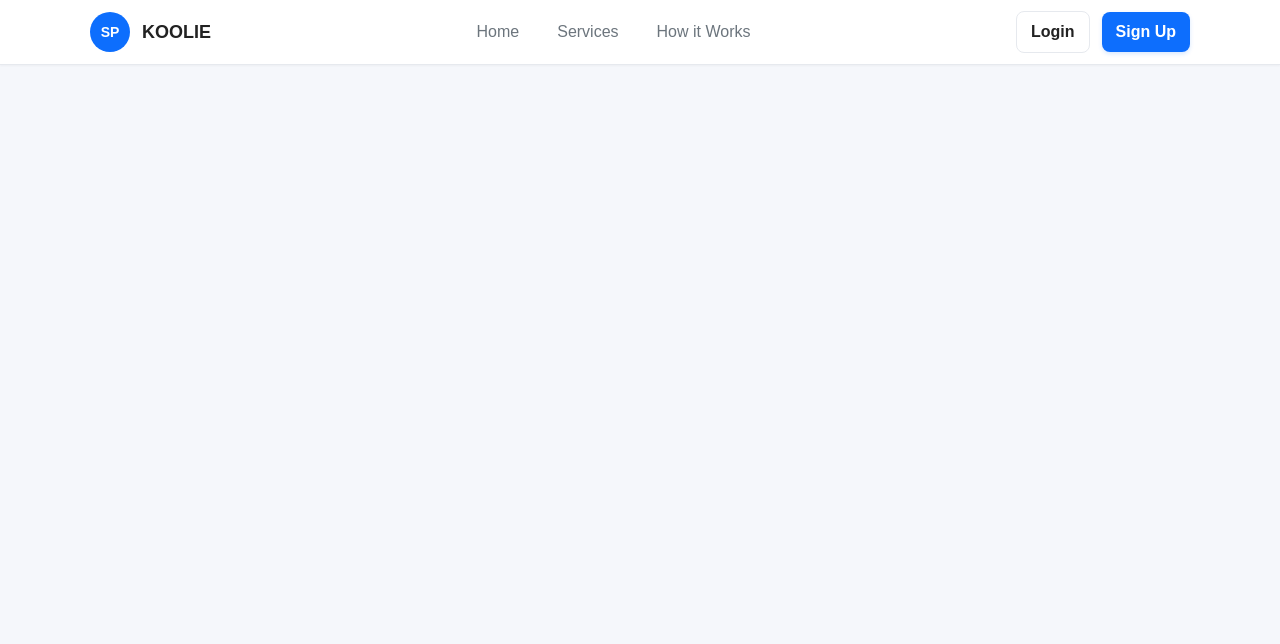
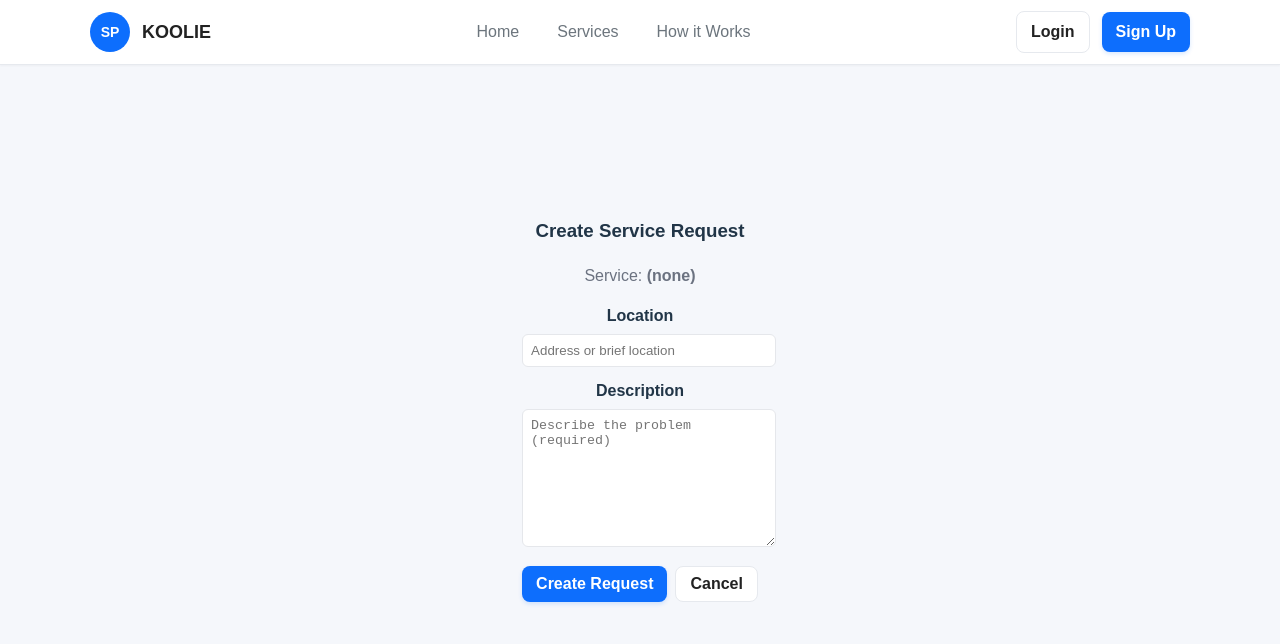
Before and after one commit to Benedict1010/Koolie, a React (Vite) app in the folder Koolie0/client/: page /request in a window 1280 px wide. Shown: the top 644 px of the page. Built offline with nearby package versions, Linux system fonts and the light colour scheme.

Commit message:
service request

```diff
--- a/Koolie0/client/src/App.jsx
+++ b/Koolie0/client/src/App.jsx
@@ -9,6 +9,7 @@ import CompleteProfile from "./pages/CompleteProfile";
 import RoleDashboard from "./pages/RoleDashboard";
 import ClientDashboard from "./pages/ClientDashboard";
 import ProviderDashboard from "./pages/ProviderDashboard";
+import RequestForm from "./pages/RequestForm";
 import { BrowserRouter as Router, Routes, Route } from "react-router-dom";
 
 function HomePage() {
@@ -62,6 +63,7 @@ function App() {
         <Route path="/complete-profile" element={<CompleteProfile />} />
         <Route path="/role-dashboard" element={<RoleDashboard />} />
         <Route path="/client-dashboard" element={<ClientDashboard />} />
+        <Route path="/request" element={<RequestForm />} />
         <Route path="/provider-dashboard" element={<ProviderDashboard />} />
       </Routes>
     </Router>
--- a/Koolie0/client/src/components/dashboard/ClientPanel.jsx
+++ b/Koolie0/client/src/components/dashboard/ClientPanel.jsx
@@ -1,8 +1,10 @@
 import React, { useState } from "react";
+import { useNavigate } from "react-router-dom";
 
 export default function ClientPanel() {
   const [activeTab, setActiveTab] = useState("request");
   const [selectedService, setSelectedService] = useState(null);
+  const navigate = useNavigate();
 
   const services = [
     "Electrician",
@@ -59,7 +61,10 @@ export default function ClientPanel() {
               {services.map((s) => (
                 <div
                   key={s}
-                  onClick={() => setSelectedService(s)}
+                  onClick={() => {
+                    setSelectedService(s);
+                    navigate("/request", { state: { service: s } });
+                  }}
                   role="button"
                   tabIndex={0}
                   style={{
--- /dev/null
+++ b/Koolie0/client/src/pages/RequestForm.jsx
@@ -0,0 +1,86 @@
+import React, { useState } from "react";
+import { useLocation, useNavigate } from "react-router-dom";
+import { auth, db } from "../services/firebase";
+import { collection, addDoc, serverTimestamp, updateDoc, doc } from "firebase/firestore";
+
+export default function RequestForm() {
+  const { state } = useLocation();
+  const navigate = useNavigate();
+  const serviceType = state?.service || "";
+
+  const [description, setDescription] = useState("");
+  const [locationInput, setLocationInput] = useState("");
+  const [loading, setLoading] = useState(false);
+
+  const submit = async (e) => {
+    e.preventDefault();
+    if (!serviceType) return alert("Please choose a service first.");
+    setLoading(true);
+
+    try {
+      const clientId = auth.currentUser ? auth.currentUser.uid : "";
+      const ref = await addDoc(collection(db, "serviceRequests"), {
+        clientId,
+        createdAt: serverTimestamp(),
+        description,
+        location: locationInput,
+        providerId: "",
+        requestId: "",
+        serviceType,
+        status: "open",
+      });
+
+      // store generated id as requestId
+      await updateDoc(doc(db, "serviceRequests", ref.id), { requestId: ref.id });
+
+      setLoading(false);
+      alert("Request created");
+      navigate("/client-dashboard");
+    } catch (err) {
+      console.error(err);
+      setLoading(false);
+      alert((err && err.message) || "Failed to create request. Check console.");
+    }
+  };
+
+  return (
+    <div style={{ padding: 24 }}>
+      <h3>Create Service Request</h3>
+      <p style={{ color: "#6b7280" }}>Service: <strong>{serviceType || "(none)"}</strong></p>
+
+      <form onSubmit={submit} style={{ marginTop: 12, maxWidth: 640 }}>
+        <div style={{ marginBottom: 12 }}>
+          <label style={{ display: "block", fontWeight: 600, marginBottom: 6 }}>Location</label>
+          <input
+            value={locationInput}
+            onChange={(e) => setLocationInput(e.target.value)}
+            placeholder="Address or brief location"
+            required
+            style={{ width: "100%", padding: 8, borderRadius: 6, border: "1px solid #e5e7eb" }}
+          />
+        </div>
+
+        <div style={{ marginBottom: 12 }}>
+          <label style={{ display: "block", fontWeight: 600, marginBottom: 6 }}>Description</label>
+          <textarea
+            value={description}
+            onChange={(e) => setDescription(e.target.value)}
+            placeholder="Describe the problem (required)"
+            required
+            style={{ width: "100%", padding: 8, borderRadius: 6, border: "1px solid #e5e7eb", minHeight: 120 }}
+          />
+        </div>
+
+        <div style={{ display: "flex", gap: 8 }}>
+          <button type="submit" className="btn btn-primary" disabled={loading}>
+            {loading ? "Creating..." : "Create Request"}
+          </button>
+
+          <button type="button" className="btn btn-outline" onClick={() => navigate(-1)}>
+            Cancel
+          </button>
+        </div>
+      </form>
+    </div>
+  );
+}
```
